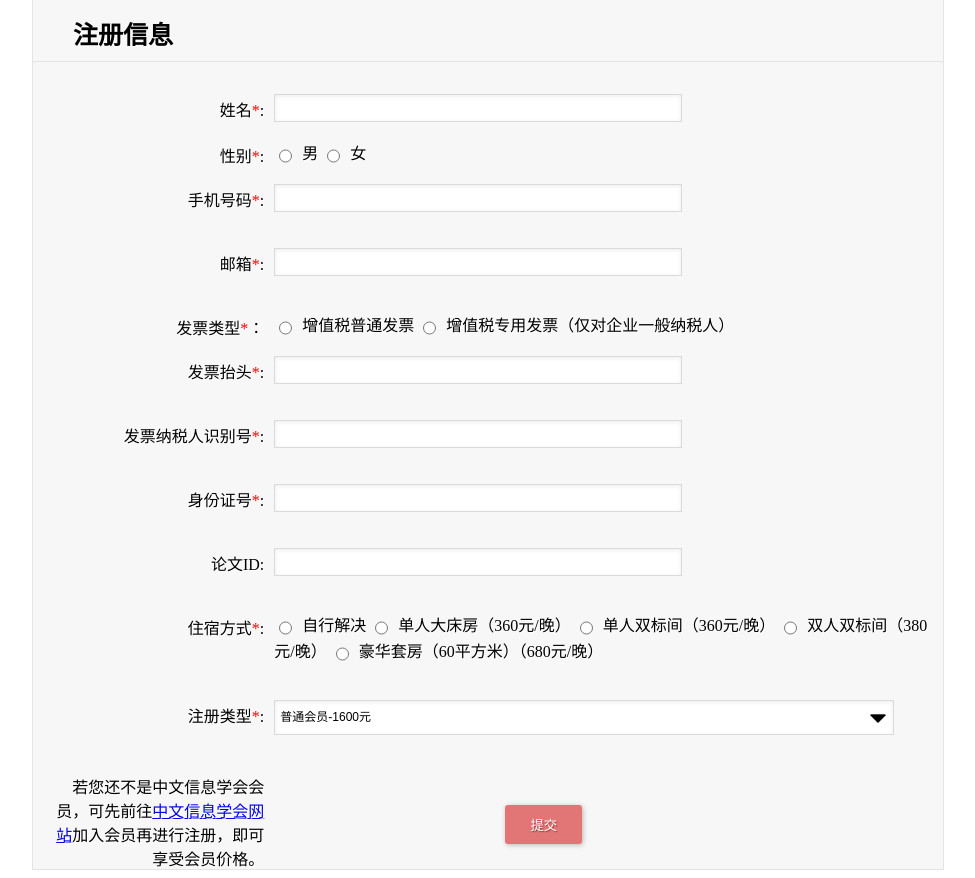
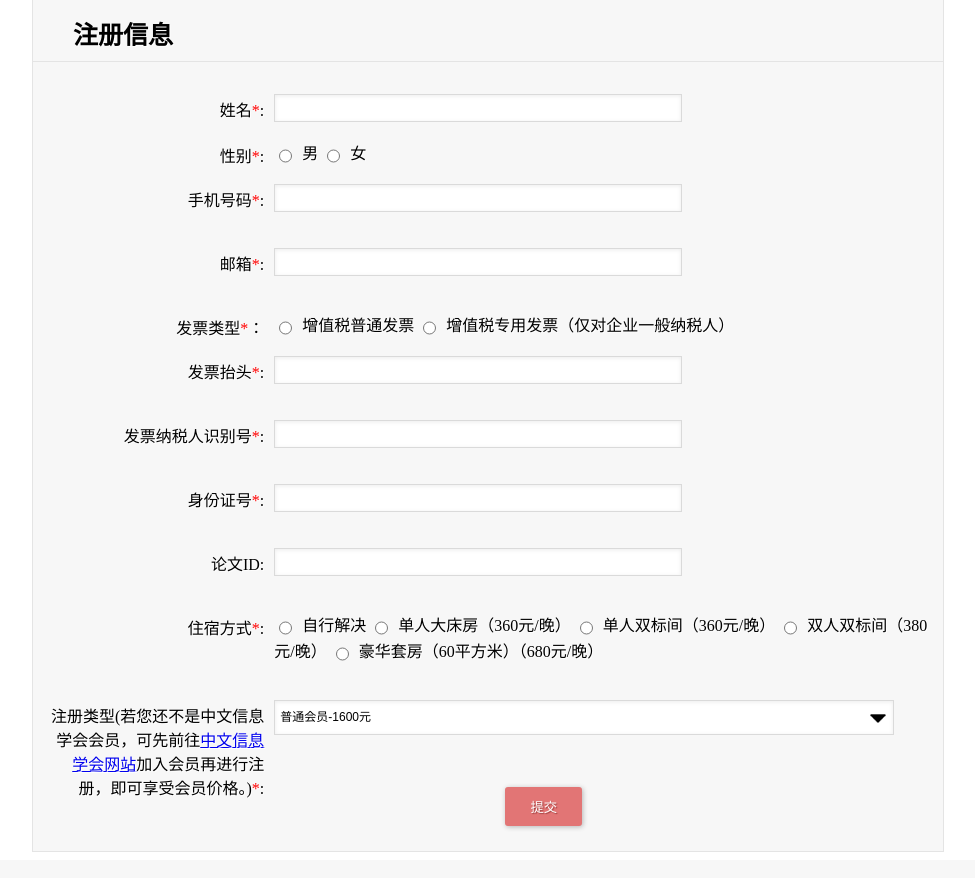
Before and after one commit to Zeco-01/CWMT2017-REG, a Django app: page /register/ in a window 1280 px wide. Shown: the part 946-1824 px from the top of the page, without its empty margins (152-1127 px from the left). After the commit the page ends 1798 px from the top, so only its background shows below. Run offline with Django 3.2, Linux system fonts and the light colour scheme; parts of the project's set-up code (start-up, migrations or seed data) failed here and were passed over.

Commit message:
view fix

```diff
--- a/CWMT/user_login/templates/reg.html
+++ b/CWMT/user_login/templates/reg.html
@@ -201,7 +201,7 @@
     </label>
 </div><br/>
     <label>
-        <span>注册类型<span style="color:red">*</span>:</span><select name="type" id="type">
+        <span>注册类型(若您还不是中文信息学会会员，可先前往<a href="http://www.cipsc.org.cn/huiyuan.php">中文信息学会网站</a>加入会员再进行注册，即可享受会员价格。)<span style="color:red">*</span>:</span><select name="type" id="type">
       <!--   <option value="mg1">普通会员-9月15日前缴费-1600元</option>
         <option value="ms1">学生会员-9月15日前缴费-1000元</option>
         <option value="nms1">非会员学生-9月15日前缴费-1100元</option>
@@ -213,11 +213,7 @@
         <option value="nmg2">非学生非会员-9月15日后缴费-1900元</option> -->
     </select>
     </label><br/>
-    <label>
-        <span>若您还不是中文信息学会会员，可先前往<a href="http://www.cipsc.org.cn/huiyuan.php">中文信息学会网站</a>加入会员再进行注册，即可享受会员价格。</span>
-    </label>
 
-    <br />
     <br />
     <label>
         <span>&nbsp;</span>
```
